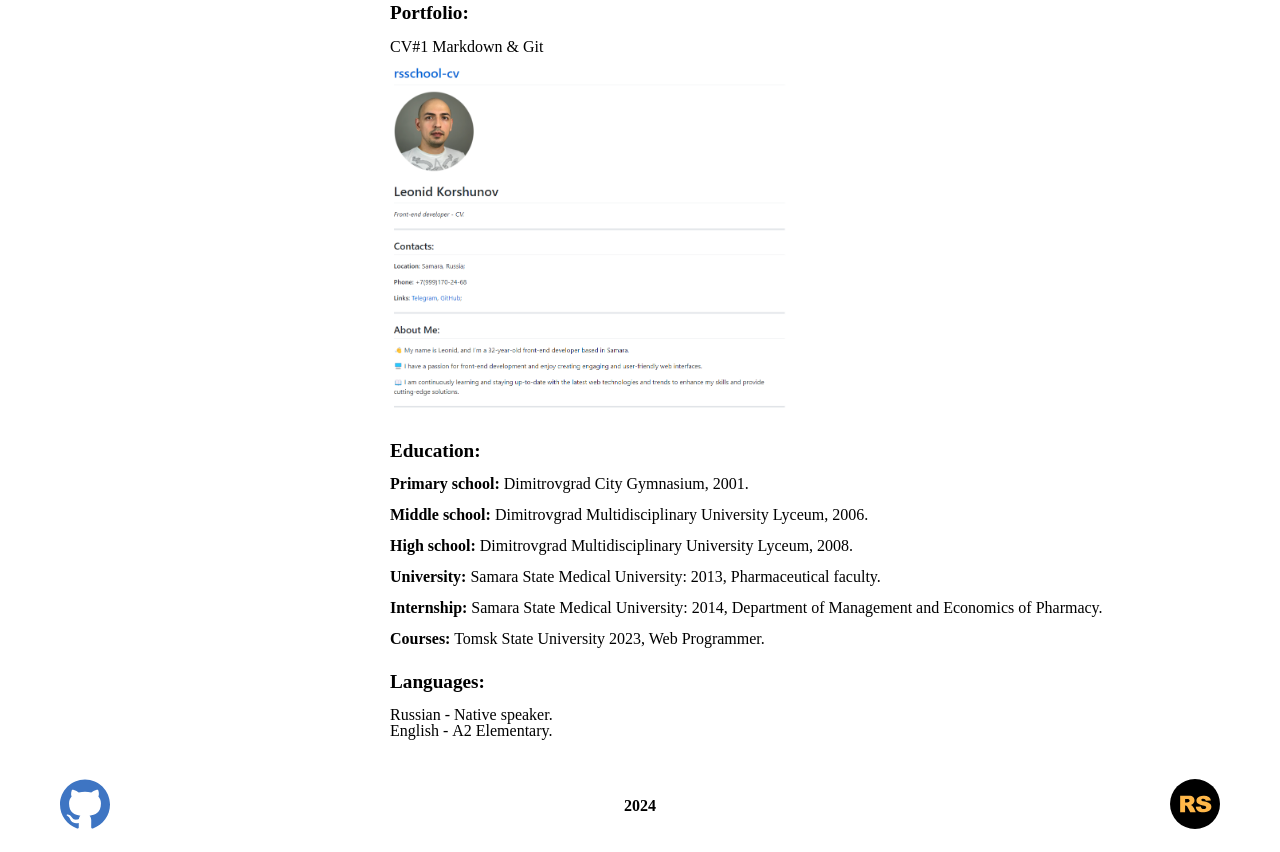
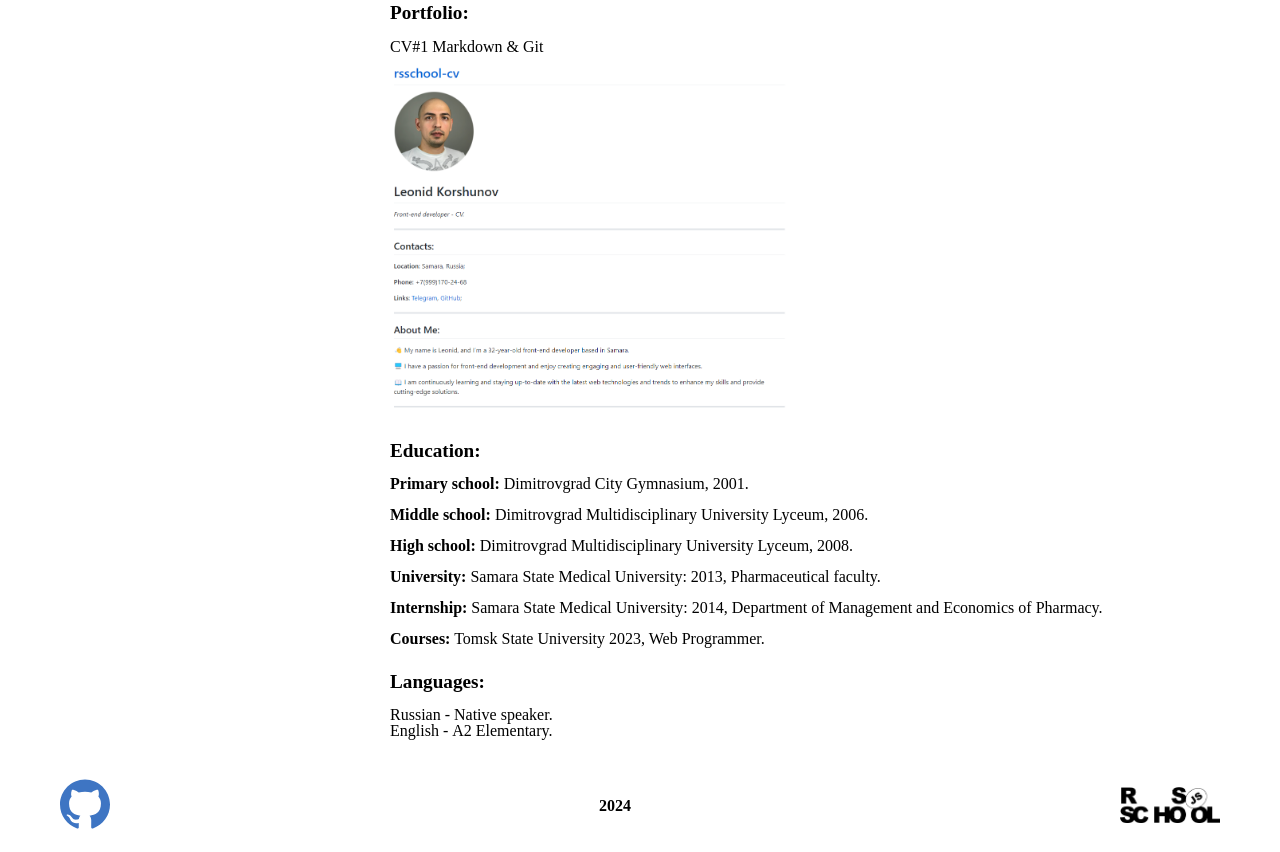
Before and after one commit to UltimatePowerCoder/rsschool-cv, a plain HTML site: page index.html in a window 1280 px wide. Shown: the part 753-1605 px from the top of the page. Drawn offline with Linux system fonts and the light colour scheme.

Commit message:
fix: add correct logo in footer

```diff
--- a/index.html
+++ b/index.html
@@ -193,7 +193,7 @@
           </a>
           <p><span class="bold">2024</span></p>
           <a href="https://rs.school/courses/javascript-ru" target="_blank">
-            <img src="./assets/svg/rsschool.svg" alt="RS School logo" width="50">
+            <img src="./assets/png/rsschool.png" alt="RS School logo" width="100">
           </a>
         </div>
       </div>
```
Also changed, not shown: assets/png/rsschool.png (added).
